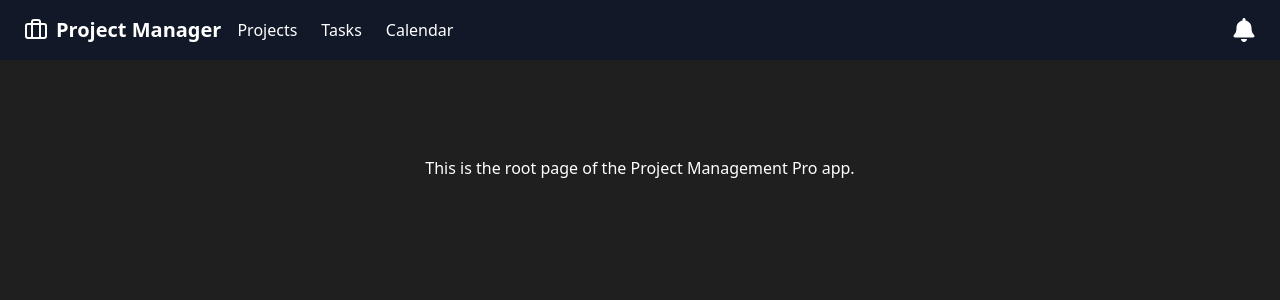
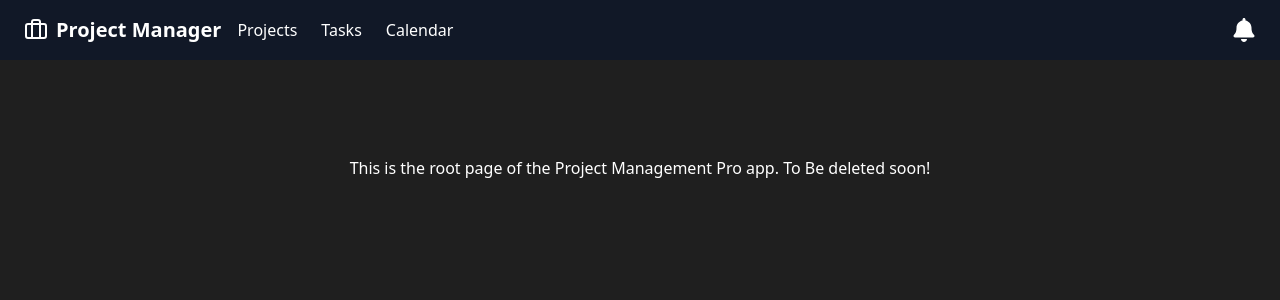
Before and after one commit to robertDolibog/ProjectManagementPro, a Next.js app in the folder frontend/: page / in a window 1280 px wide. Shown: the top 300 px of the page. Built offline with nearby package versions, Linux system fonts and the light colour scheme.

Commit message:
working version

```diff
--- a/frontend/src/app/page.js
+++ b/frontend/src/app/page.js
@@ -5,7 +5,8 @@ export default function Home() {
     <>
       <MyHeader />
       <main className="flex min-h-screen flex-col items-center justify-between p-24 text-white">
-        This is the root page of the Project Management Pro app.
+        This is the root page of the Project Management Pro app. To Be deleted
+        soon!
       </main>
     </>
   );
```
Also changed, not shown: 1 other file (tests, documents, lock files or other folders).
